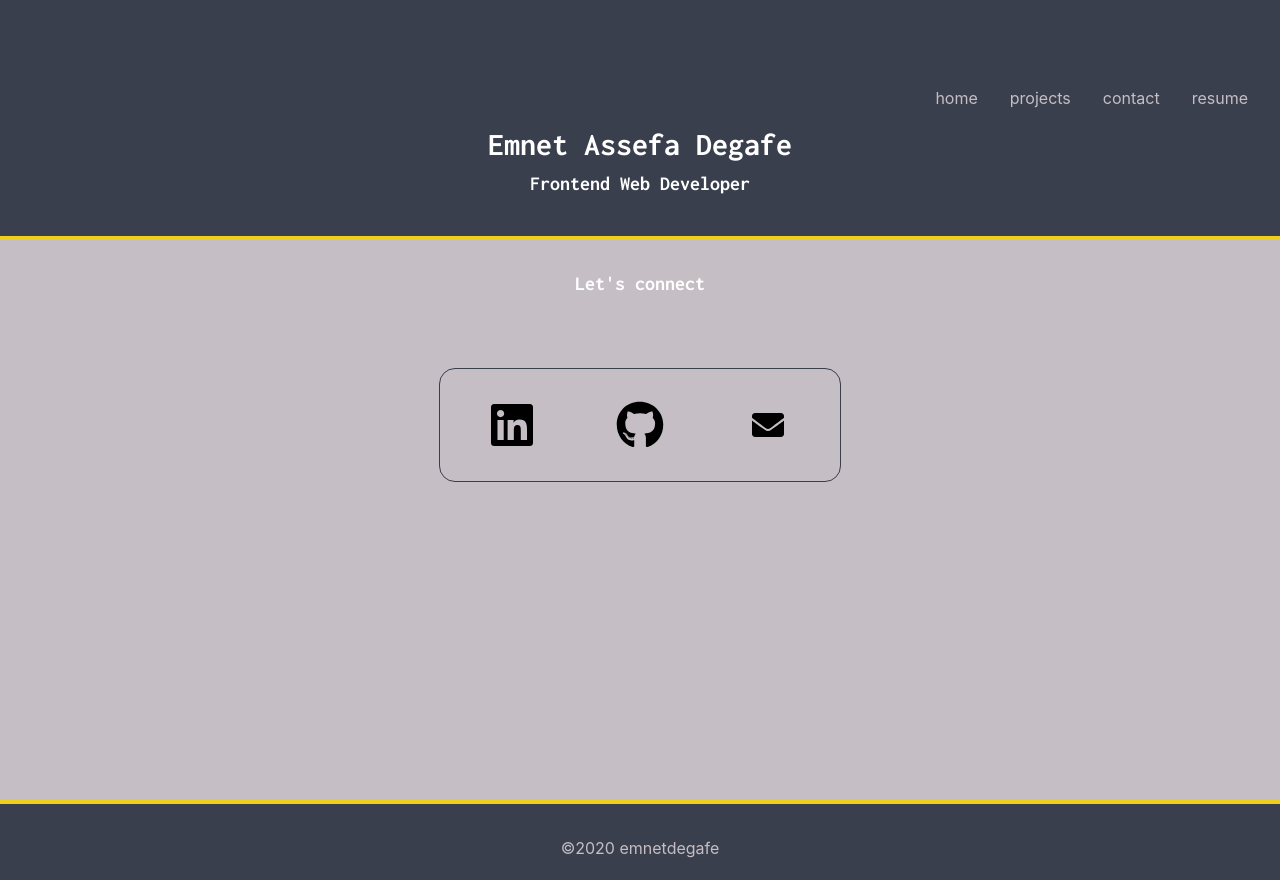
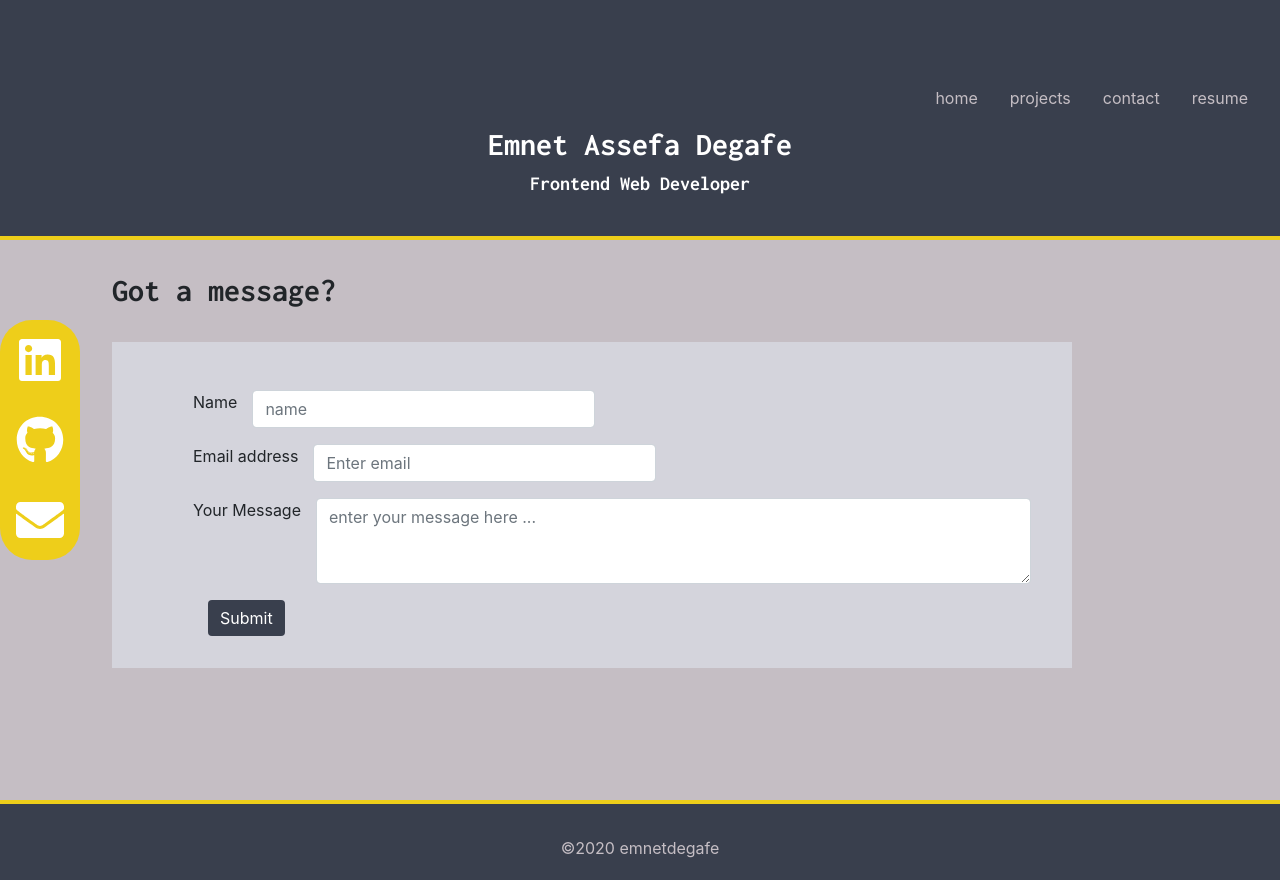
Before and after one commit to Emnetdegafe/personal-site, a React (Create React App) app: page /contact in a window 1280 px wide. Built offline with nearby package versions, Linux system fonts and the light colour scheme.

Commit message:
display form and added side icons

```diff
--- a/src/components/Contact/contact.scss
+++ b/src/components/Contact/contact.scss
@@ -1,63 +1,67 @@
 @import "../../styles/global.scss";
 
-Form {
-  padding-top: 5rem;
-  padding-left: 6rem;
-  background-color: $formBackgroundColor;
-  margin-top: 2rem;
-  width: 200%;
-  margin-bottom: 5rem;
-  padding-bottom: 2rem;
-}
 .contact-wrap {
   display: flex;
-  justify-content: center;
-  text-align: center;
-  height:35rem;
+  flex-direction: column;
+  min-height: 35rem;
   background-color: $textColor;
-}
-.wrap {
-  padding-left: 4rem;
-  padding-top: 3rem;
-}
 
-.link {
-  color: $secondaryColor;
-  &:hover {
-    color: $secondaryTextColor;
+  .wrap {
+    padding-left: 7rem;
+    padding-top: 2rem;
+    text-align: left;
+  }
+  Form {
+    padding-top: 3rem;
+    padding-left: 6rem;
+    background-color: $formBackgroundColor;
+    margin-top: 2rem;
+    max-width: 60rem;
+    margin-bottom: 2rem;
+    padding-bottom: 2rem;
+    box-sizing: border-box;
+    Button {
+      background-color: $primaryColor;
+      border: $primaryColor;
+    }
+  }
+
+  .icons-container {
+    text-align: center;
+    h4 {
+      padding: 2rem;
+      color: $primaryColor;
+    }
+
+    .icons-wrap {
+      display: flex;
+      flex-direction: column;
+      position: fixed;
+      top: 20rem;
+      background-color: $secondaryTextColor;
+      color: $primaryTextColor;
+      border-radius: 2rem;
+    }
   }
 }
-
 .linkedin {
   width: 3rem;
   height: 3rem;
-  margin-right: 2rem;
-  margin-left: auto;
+  margin: 1rem;
 }
 .github {
   width: 3rem;
   height: 3rem;
-  margin-left: 3rem;
-  margin-right: 2rem;
+  margin: 1rem;
 }
 .email {
   width: 3rem;
-  height: 2rem;
-  margin-left: 3rem;
+  height: 3rem;
+  margin: 1rem;
 }
-.icons-wrap {
-  display: inline-block;
-  justify-content: space-between;
-  margin: 2rem auto;
-  border: 1px solid $primaryColor;
-  border-radius: 1rem;
-  padding: 2rem 3rem;
-
-}
-
-.icons-container {
-text-align: center;
-  h5 {
-    padding: 2rem;
+.link {
+  color: $primaryTextColor;
+  &:hover {
+    color: $primaryColor;
   }
 }
--- a/src/components/Contact/index.js
+++ b/src/components/Contact/index.js
@@ -1,55 +1,26 @@
-import React from "react";
+import React, {useState} from "react";
 import "./contact.scss";
+import {Form, Row, Col, Button} from 'react-bootstrap'
 import { FaLinkedin, FaGithub, FaEnvelope } from "react-icons/fa";
 
 export default function Contact() {
-  // const [name, setName] = useState("");
-  // const [email, setEmail] = useState("");
-  // const [message, setMessage] = useState("");
+  const [name, setName] = useState("");
+  const [email, setEmail] = useState("");
+  const [message, setMessage] = useState("");
 
-  // function handleSubmit(event) {
-  //   event.preventDefault();
-  //   setName("");
-  //   setEmail("");
-  //   setMessage("");
-  // }
+  function handleSubmit(event) {
+    event.preventDefault();
+    setName("");
+    setEmail("");
+    setMessage("");
+  }
 
   return (
-    <div className="contact-wrap">
+    <section className="contact-wrap">
       {/* <h3>contact</h3> */}
-      <div className="icons-container">
-        <h5>Let's connect</h5>
-        <div className="icons-wrap">
-          <a
-            className="link"
-            href="https://www.linkedin.com/in/emnetassefadegafe/"
-            target="_blank"
-            rel="noopener noreferrer"
-          >
-            <FaLinkedin className="linkedin" />
-          </a>
 
-          <a
-            className="link"
-            href="//github.com/Emnetdegafe"
-            target="_blank"
-            rel="noopener noreferrer"
-          >
-            <FaGithub className="github" />
-          </a>
-
-          <a
-            className="link"
-            href="mailto:emnetdegafe@gmail.com?subject=Mail from our site"
-            target="_blank"
-            rel="noopener noreferrer"
-          >
-            <FaEnvelope className="email" />
-          </a>
-        </div>
-      </div>
-      {/* <div className="wrap">
-        <h1>Got a message?</h1>
+      <div className="wrap">
+        <h2>Got a message?</h2>
         <Form>
           <Form.Group as={Row}>
             <Form.Label>Name</Form.Label>
@@ -99,7 +70,35 @@ export default function Contact() {
             Submit
           </Button>
         </Form>
-      </div> */}
-    </div>
+      </div>
+      <div className="icons-container">
+        <div className="icons-wrap">
+          <a
+            className="link"
+            href="https://www.linkedin.com/in/emnetassefadegafe/"
+            target="_blank"
+            rel="noopener noreferrer"
+          >
+            <FaLinkedin className="linkedin" />
+          </a>
+          <a
+            className="link"
+            href="//github.com/Emnetdegafe"
+            target="_blank"
+            rel="noopener noreferrer"
+          >
+            <FaGithub className="github" />
+          </a>
+          <a
+            className="link"
+            href="mailto:emnetdegafe@gmail.com?subject=Mail from our site"
+            target="_blank"
+            rel="noopener noreferrer"
+          >
+            <FaEnvelope className="email" />
+          </a>
+        </div>
+      </div>
+    </section>
   );
 }
--- a/src/components/Home/index.js
+++ b/src/components/Home/index.js
@@ -7,7 +7,7 @@ import Contact from "../../components/Contact/index";
 
 export default function Home() {
   return (
-    <div className="home-container">
+    <section className="home-container">
       <div className="titles">
         <h4 className="About-intro">About Me</h4>
 
@@ -18,7 +18,7 @@ export default function Home() {
           src="https://pbs.twimg.com/profile_images/541675965840367617/r4CIPwnj.jpeg"
         />
 
-        <div className="connect-wrap">
+        <div id="connect-wrap">
           <p className="connect-text">
           Hi, welcome to my portfolio site! <br/> I am a communications and
             media professional turned full-stack web developer. I am
@@ -64,6 +64,6 @@ export default function Home() {
       </div>
       <Projects />
       <Contact />
-    </div>
+    </section>
   );
 }
--- a/src/styles/_mobile.scss
+++ b/src/styles/_mobile.scss
@@ -93,13 +93,20 @@
       }
     }
     .contact-wrap {
-      h5 {
+      h4 {
         text-align: start;
       }
+      .wrap {
+        width: auto;
+        align-content: flex-start;
+        padding-left: 2rem;
+      }
+      form {
+        width: fit-content;
       }
     }
     .container {
-    align-content:left;
+      align-content: left;
       canvas {
         z-index: 2rem;
         margin-top: 3rem;
@@ -117,3 +124,4 @@
       text-align: center;
     }
   }
+}
```
Lines whose indentation alone changed are shown as unchanged.
